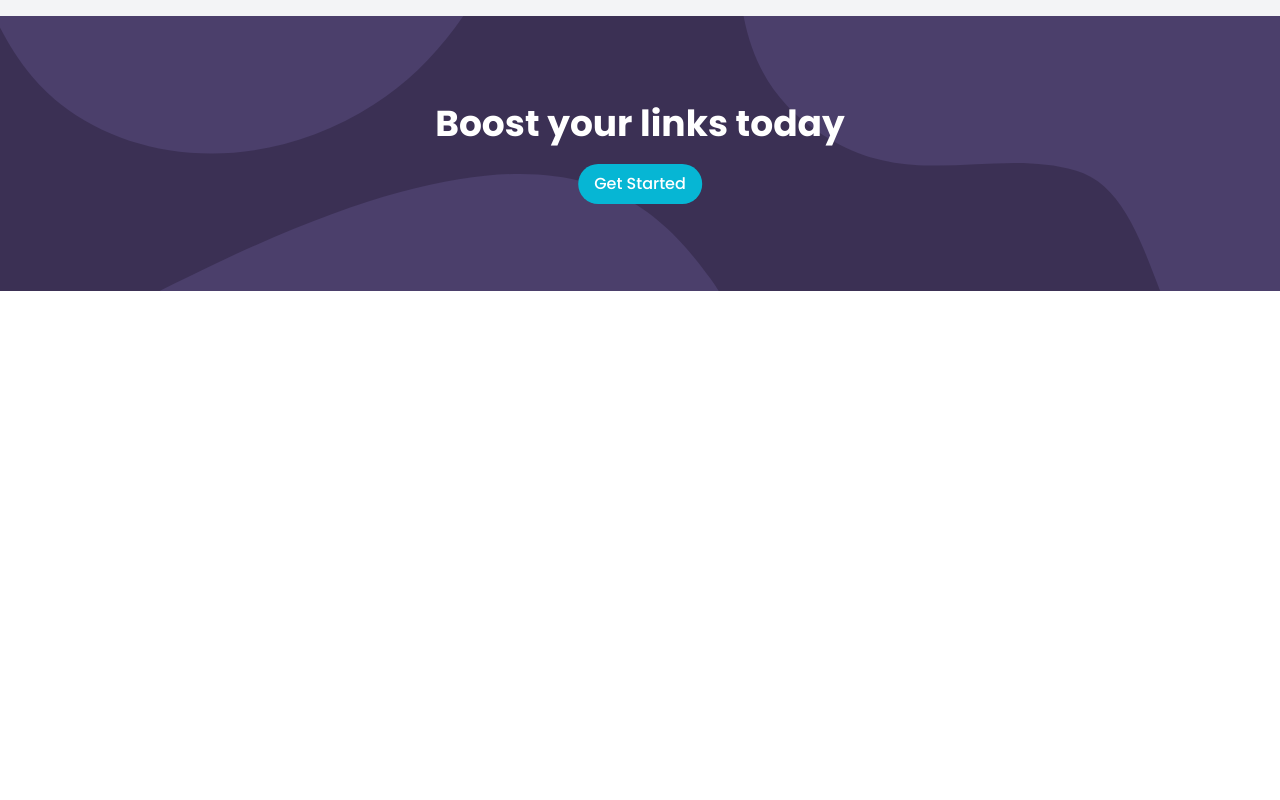
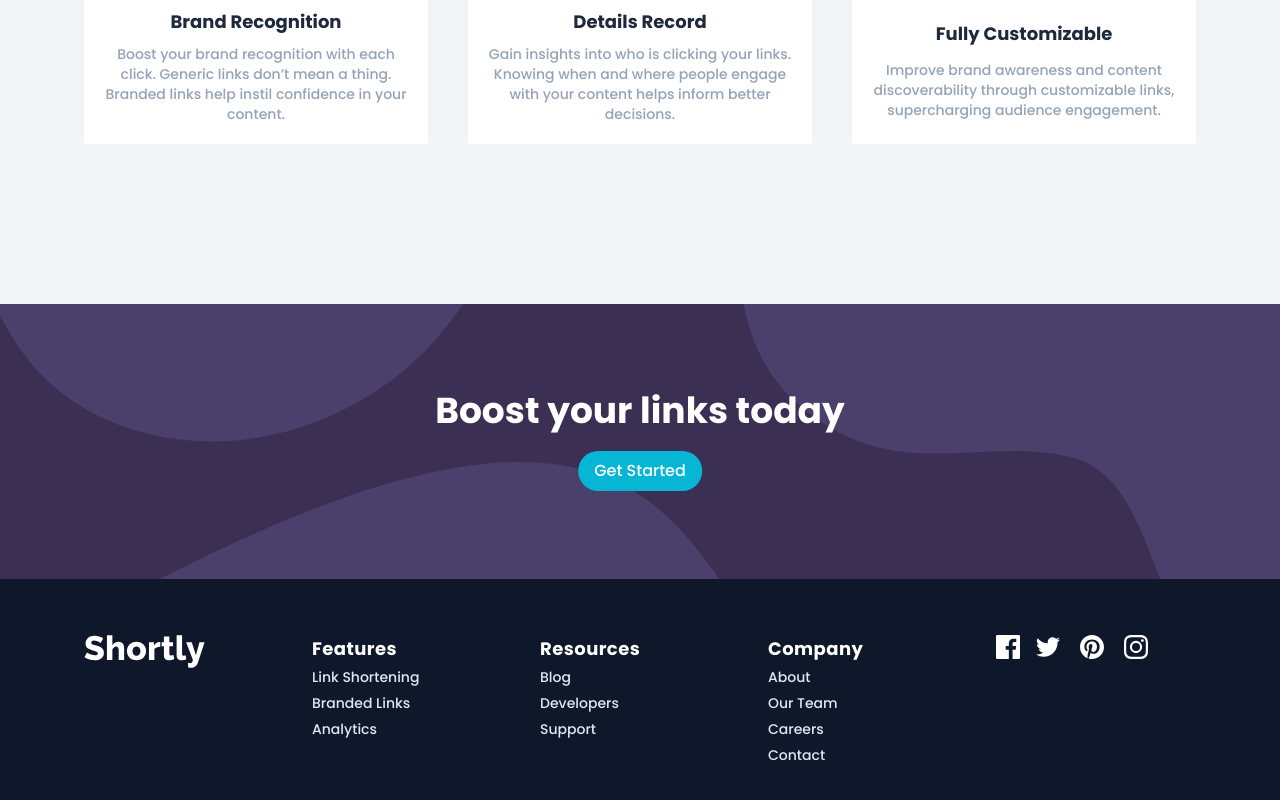
Before and after one commit to LuisSalas94/react-shortly, a React (Create React App) app: page / in a window 1280 px wide. Shown: the part 1166-1966 px from the top of the page. Before the commit the page ends 1457 px from the top, so only its background shows below. Built offline with nearby package versions, Linux system fonts and the light colour scheme.

Commit message:
Add Footer component

```diff
--- a/src/App.js
+++ b/src/App.js
@@ -1,6 +1,7 @@
 import Showcase from "./components/Showcase";
 import Advanced from "./components/Advanced";
 import Boost from "./components/Boost";
+import Footer from "./components/Footer";
 
 function App() {
 	return (
@@ -8,6 +9,7 @@ function App() {
 			<Showcase />
 			<Advanced />
 			<Boost />
+			<Footer />
 		</div>
 	);
 }
--- a/src/components/Footer.js
+++ b/src/components/Footer.js
@@ -1,7 +1,93 @@
 import React from "react";
+import facebook from "../images/icon-facebook.svg";
+import twitter from "../images/icon-twitter.svg";
+import pinterest from "../images/icon-pinterest.svg";
+import instagram from "../images/icon-instagram.svg";
+import logo from "../images/footer-logo.svg";
 
 const Footer = () => {
-	return <div>Footer</div>;
+	return (
+		<footer className="bg-slate-900 py-10 lg:py-14">
+			<div className="max-width grid grid-cols-1 gap-7 md:grid-cols-3 lg:grid-cols-5">
+				<article>
+					<img src={logo} alt="" />
+				</article>
+				<article>
+					<h3 className="text-white text-lg font-bold tracking-wide">
+						Features
+					</h3>
+					<ul>
+						<li>
+							<button className="text-slate-200 text-sm mt-1">
+								Link Shortening
+							</button>
+						</li>
+						<li>
+							<button className="text-slate-200 text-sm mt-1">
+								Branded Links
+							</button>
+						</li>
+						<li>
+							<button className="text-slate-200 text-sm mt-1">Analytics</button>
+						</li>
+					</ul>
+				</article>
+				<article>
+					<h3 className="text-white text-lg font-bold tracking-wide">
+						Resources
+					</h3>
+					<ul>
+						<li>
+							<button className="text-slate-200 text-sm mt-1">Blog</button>
+						</li>
+						<li>
+							<button className="text-slate-200 text-sm mt-1">
+								Developers
+							</button>
+						</li>
+						<li>
+							<button className="text-slate-200 text-sm mt-1">Support</button>
+						</li>
+					</ul>
+				</article>
+				<article>
+					<h3 className="text-white text-lg font-bold tracking-wide">
+						Company
+					</h3>
+					<ul>
+						<li>
+							<button className="text-slate-200 text-sm mt-1">About</button>
+						</li>
+						<li>
+							<button className="text-slate-200 text-sm mt-1">Our Team</button>
+						</li>
+						<li>
+							<button className="text-slate-200 text-sm mt-1">Careers</button>
+						</li>
+						<li>
+							<button className="text-slate-200 text-sm mt-1">Contact</button>
+						</li>
+					</ul>
+				</article>
+				<article>
+					<ul className="flex items-center">
+						<li>
+							<img src={facebook} alt="Facebook" />
+						</li>
+						<li className="ml-4">
+							<img src={twitter} alt="Twitter" />
+						</li>
+						<li>
+							<img src={pinterest} alt="Pinterest" className="mx-5" />
+						</li>
+						<li>
+							<img src={instagram} alt="Instagram" />
+						</li>
+					</ul>
+				</article>
+			</div>
+		</footer>
+	);
 };
 
 export default Footer;
--- a/src/components/Showcase.js
+++ b/src/components/Showcase.js
@@ -3,8 +3,8 @@ import showcase from "../images/illustration-working.svg";
 
 const Showcase = () => {
 	return (
-		<section className="py-10 lg:py-20">
-			<div className="max-width grid grid-cols-1 gap-5 md:grid-cols-2 md:gap-10 md:place-items-center">
+		<section className="py-10 h-screen lg:py-20">
+			<div className="max-width grid mt-10 grid-cols-1 gap-5  md:grid-cols-2 md:gap-10 md:place-items-center lg:mt-44">
 				<article className="text-center md:text-left">
 					<h1 className="text-5xl lg:text-6xl mb-5 font-bold text-slate-800">
 						More than just shorter links
```
Also changed, not shown: src/logo.svg (deleted).
